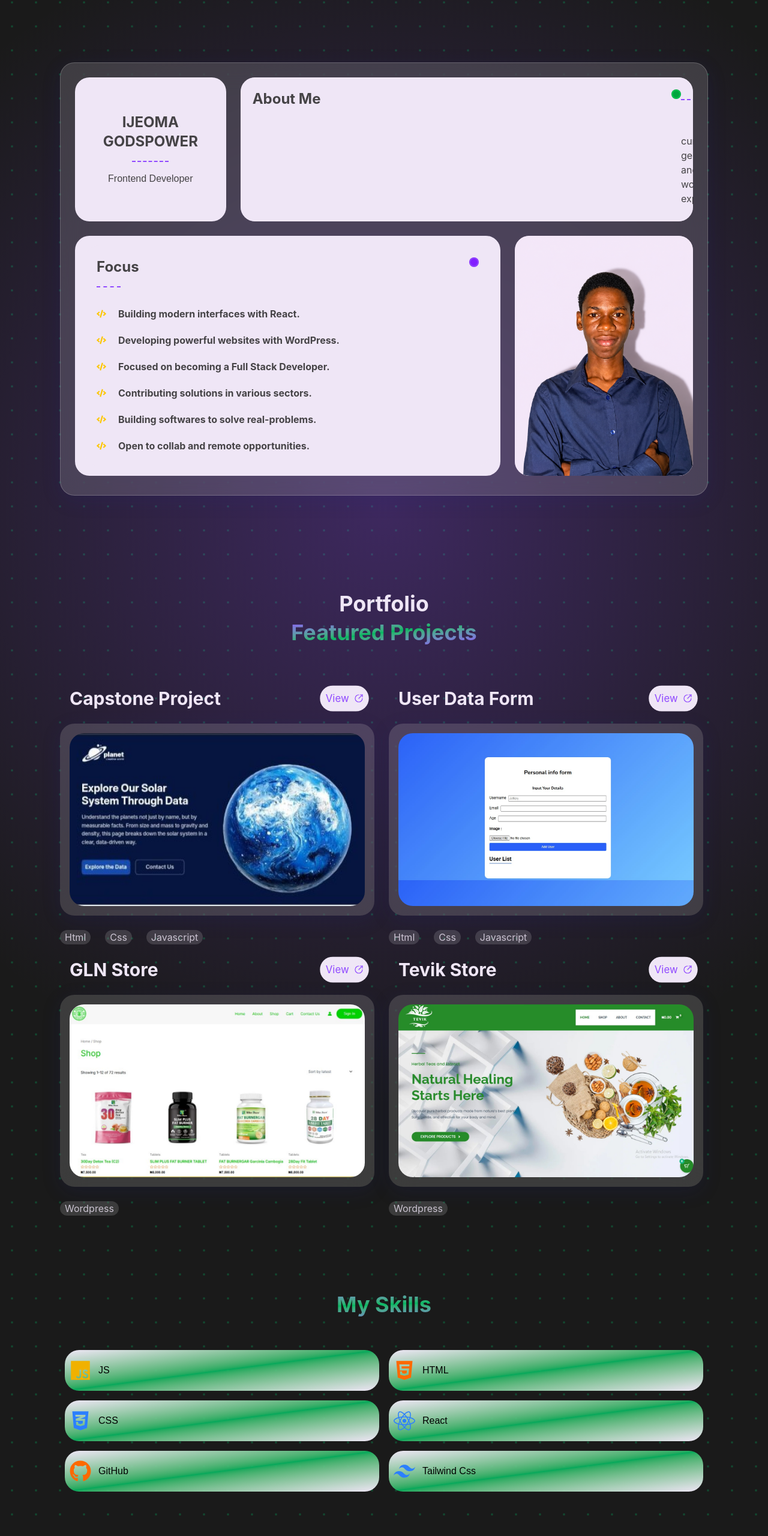
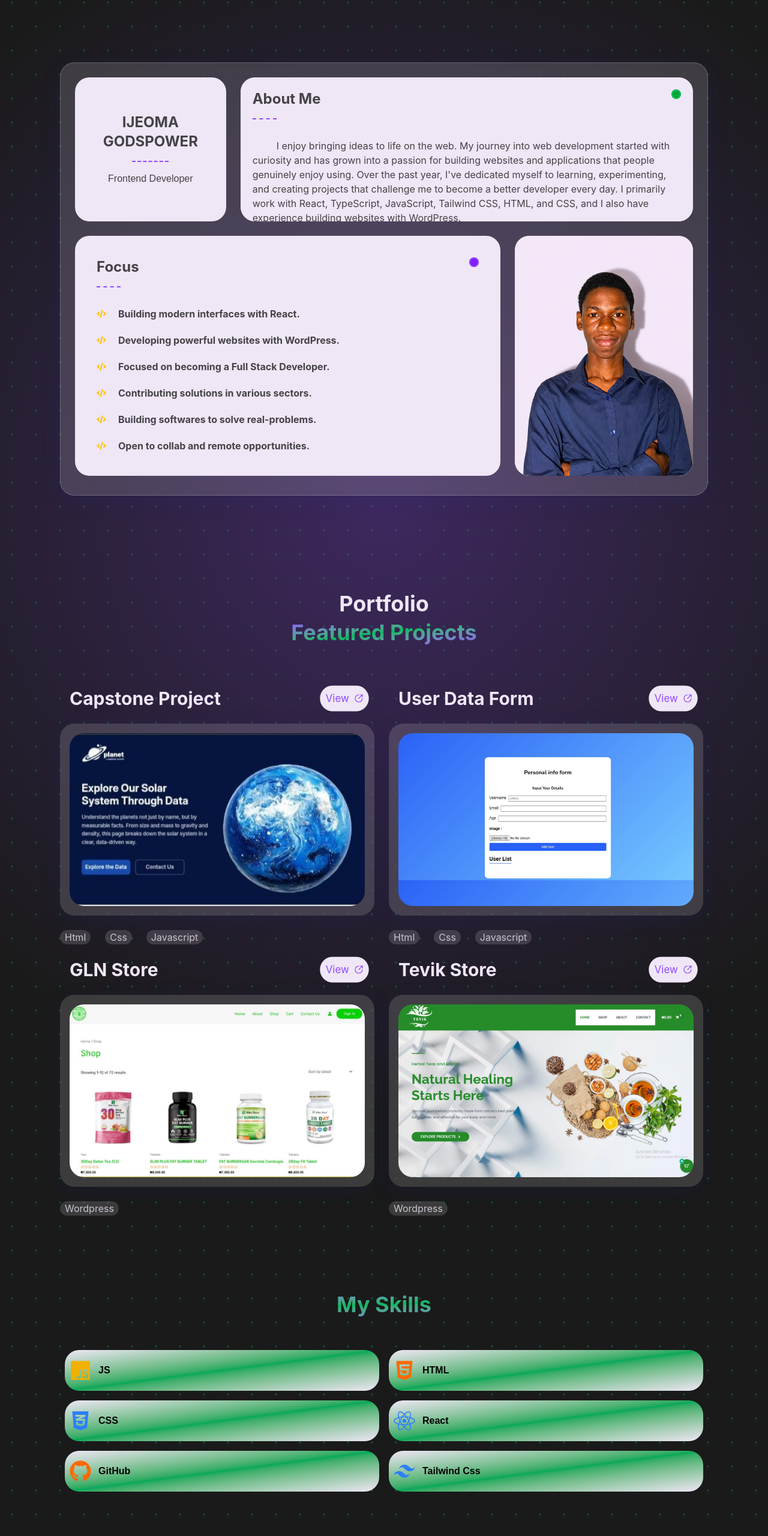
Before and after one commit to ijeomagodspower/ijeomagodspower, a React (Vite) app: page / in a window 1280 px wide. Shown: the part 896-3456 px from the top of the page at 60% size. Built offline with nearby package versions, Linux system fonts and the light colour scheme.

Commit message:
flexaboutfix

```diff
--- a/src/Components/About/About.tsx
+++ b/src/Components/About/About.tsx
@@ -34,13 +34,13 @@ const About = () => {
               className=" w-full h-full bg-cover object-cover rounded-3xl md:hidden"
             />
 
-            <div className="hidden h-full p-5 bg-lightbg rounded-3xl md:flex md:flex-col md:flex-wrap md:justify-start ">
+            <div className="hidden h-full p-5 bg-lightbg rounded-3xl md:flex md:flex-col md:justify-start ">
               <div className="flex flex-row w-full justify-between">
                 <h4 className="text-2xl font-bold font-inter ">About Me</h4>
                 <Circle className="w-4 h-4 text-green-500 bg-green-600 rounded-full animate-pulse " />
               </div>
-              <div className="flex flex-col flex-wrap w-full min-h-full space-y-2">
-                <div className=" w-full border-t-2 border-dashed mt-4 mb-8 border-primary "></div>
+              <div className="flex flex-col flex-wrap w-full min-h-full space-y-2 self-start">
+                <div className=" w-10 border-t-2 border-dashed mt-4 mb-8 border-primary "></div>
                 <p className="indent-10 ">
                   I enjoy bringing ideas to life on the web. My journey into web
                   development started with curiosity and has grown into a
@@ -123,7 +123,7 @@ const About = () => {
           </div>
 
           {/*Mobile Focus sectionn*/}
-          <div className="flex flex-col flex-wrap min-w-full px-2 py-4 h-full bg-lightbg rounded-3xl md:hidden">
+          <div className="flex flex-col min-w-full px-2 py-4 h-full bg-lightbg rounded-3xl md:hidden">
             {/* Focus Section */}
 
             <div className="flex flex-row flex-wrap min-w-full justify-between">
@@ -168,7 +168,7 @@ const About = () => {
           <div className="hidden h-100 overflow-hidden bg-cover flex-wrap bg-lightbg md:flex sm:basis-[calc(30%-12px)] rounded-3xl">
             <img
               src={MyPhoto}
-              className="min-w-full min-h-full object-cover rounded-3xl "
+              className="min-w-full min-h-full object-cover rounded-3xl"
             />
           </div>
         </div>
--- a/src/Components/Herosection/Herosection.tsx
+++ b/src/Components/Herosection/Herosection.tsx
@@ -62,7 +62,7 @@ const Herosection = () => {
             >
               <a
                 href="https://wa.me/2348133235527"
-                className="flex flex-row w-full gap-22 md:50"
+                className="flex flex-row w-full gap-22 md:70"
                 target="_blank"
               >
                 Contact Me
--- a/src/Components/Skills/Skills.tsx
+++ b/src/Components/Skills/Skills.tsx
@@ -15,7 +15,7 @@ const Skills = () => {
       </div>
       <div
         className="grid grid-cols-2 grid-rows-3 min-w-full min-h-full gap-4 px-2 py-4 justify-center item-center
-      font-sora "
+      font-sora font-bold"
       >
         <div className="flex flex-row bg-linear-to-br from-lightbg via-secondary/90 to-lightbg px-2 py-4 gap-3 rounded-3xl items-center">
           <FaJs className="text-4xl text-yellow-500" />
```
